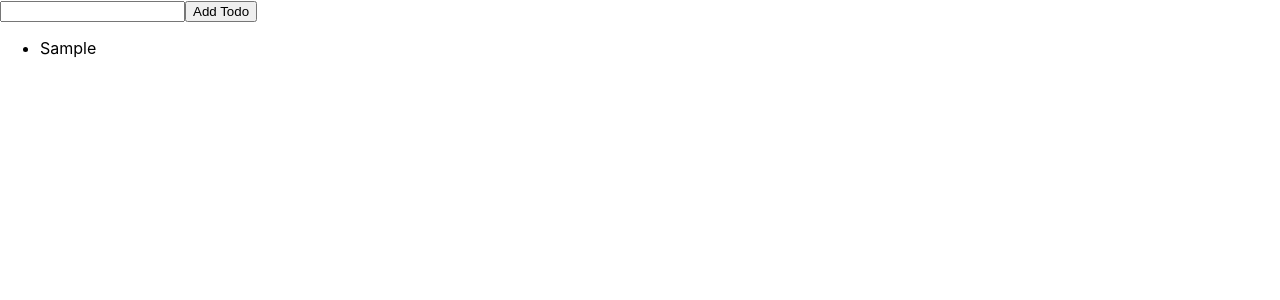
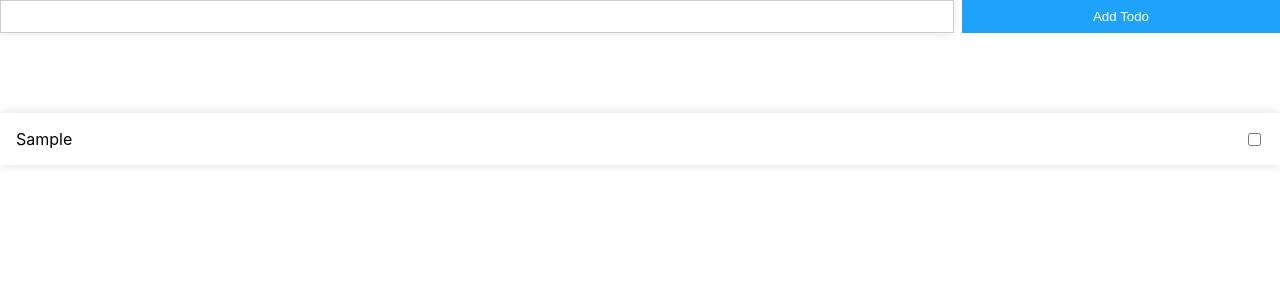
Before and after one commit to kkata/mobx-todo, a React (Create React App) app: page / in a window 1280 px wide. Both pictures are taken after typing "Sample" into the empty fields and a click on the button "Add Todo". Shown: the top 300 px of the page. Built offline with nearby package versions, Linux system fonts and the light colour scheme.

Commit message:
add style and handle functions

```diff
--- /dev/null
+++ b/src/Todo/TodoInput/TodoInput.module.css
@@ -0,0 +1,26 @@
+.todo-input-group {
+  display: grid;
+  gap: .5rem;
+  grid-template-columns: 3fr 1fr;
+}
+
+.todo-input-group > button,
+.todo-input-group > input {
+  padding: .5rem 1rem;
+}
+
+.todo-input-group > input {
+  border: 1px solid hsl(0, 0%, 80%);
+  box-shadow: 0 0 10px hsla(0, 0%, 0%, 0.102);
+}
+
+.todo-input-group > input:focus {
+  outline-color: hsla(204, 96%, 55%, 0.239);
+}
+
+.todo-input-group > button {
+  background-color: hsl(204, 96%, 55%);
+  border: 0;
+  color: hsl(0, 0%, 100%);
+  cursor: pointer;
+}
--- a/src/Todo/TodoInput/index.tsx
+++ b/src/Todo/TodoInput/index.tsx
@@ -1,5 +1,6 @@
 import { useState } from "react";
 import TodoStore from "../../stores/TodoStore";
+import styles from "./TodoInput.module.css";
 
 export const TodoInput = ({ todos }: { todos: TodoStore }) => {
   const [newTodo, setNewTodo] = useState<string>("");
@@ -14,9 +15,9 @@ export const TodoInput = ({ todos }: { todos: TodoStore }) => {
   };
 
   return (
-    <>
+    <div className={styles["todo-input-group"]}>
       <input value={newTodo} onChange={handleInputChange} />
       <button onClick={handleButtonClick}>Add Todo</button>
-    </>
+    </div>
   );
 };
--- /dev/null
+++ b/src/Todo/TodoList/TodoList.module.css
@@ -0,0 +1,41 @@
+.todo-list {
+  display: grid;
+  gap: 1rem;
+  list-style-type: none;
+  padding: 0;
+  margin-top: 5rem;
+}
+
+.todo-list li {
+  box-shadow: 0 0 10px #3333332C;
+  user-select: none;
+  display: flex;
+  align-items: center;
+  justify-content: space-between;
+}
+
+.todo-list li > * {
+  padding: 1rem;
+}
+
+.todo-list label {
+  flex-grow: 1;
+}
+
+.todo-list button {
+  border: none;
+  background-color: transparent;
+}
+
+.todo-list label.done {
+  text-decoration: line-through;
+}
+
+.todo-list .remove {
+  color: #FF0000;
+  cursor: pointer;
+}
+
+.todo-list .remove:not(.done) {
+  display: none;
+}
--- a/src/Todo/TodoList/index.tsx
+++ b/src/Todo/TodoList/index.tsx
@@ -1,11 +1,43 @@
 import { observer } from "mobx-react-lite";
-import TodoStore from "../../stores/TodoStore";
+import TodoStore, { Todo } from "../../stores/TodoStore";
+import styles from "./TodoList.module.css";
 
 export const TodoList = observer(({ todos }: { todos: TodoStore }) => {
+  const handleToggleTodo = (t: Todo) => () => {
+    todos.toggle(t);
+  };
+
+  const handleRemoveTodo = (t: Todo) => () => {
+    todos.remove(t);
+  };
+
   return (
-    <ul>
+    <ul className={styles["todo-list"]}>
       {todos.list.map((todo) => (
-        <li key={todo.id}>{todo.title}</li>
+        <li key={todo.id}>
+          <label
+            htmlFor={String(todo.id)}
+            className={todo.isDone ? styles.done : ""}
+          >
+            {todo.title}
+          </label>
+
+          <button
+            onClick={handleRemoveTodo(todo)}
+            className={[styles.remove, todo.isDone && styles.done].join(" ")}
+          >
+            remove
+          </button>
+
+          <button onClick={handleToggleTodo(todo)}>
+            <input
+              type="checkbox"
+              id={String(todo.id)}
+              readOnly
+              tabIndex={-1}
+            />
+          </button>
+        </li>
       ))}
     </ul>
   );
--- a/src/index.css
+++ b/src/index.css
@@ -6,3 +6,8 @@ body {
   -webkit-font-smoothing: antialiased;
   -moz-osx-font-smoothing: grayscale;
 }
+
+.app {
+  max-width: 600px;
+  margin: 2rem auto;
+}
```
